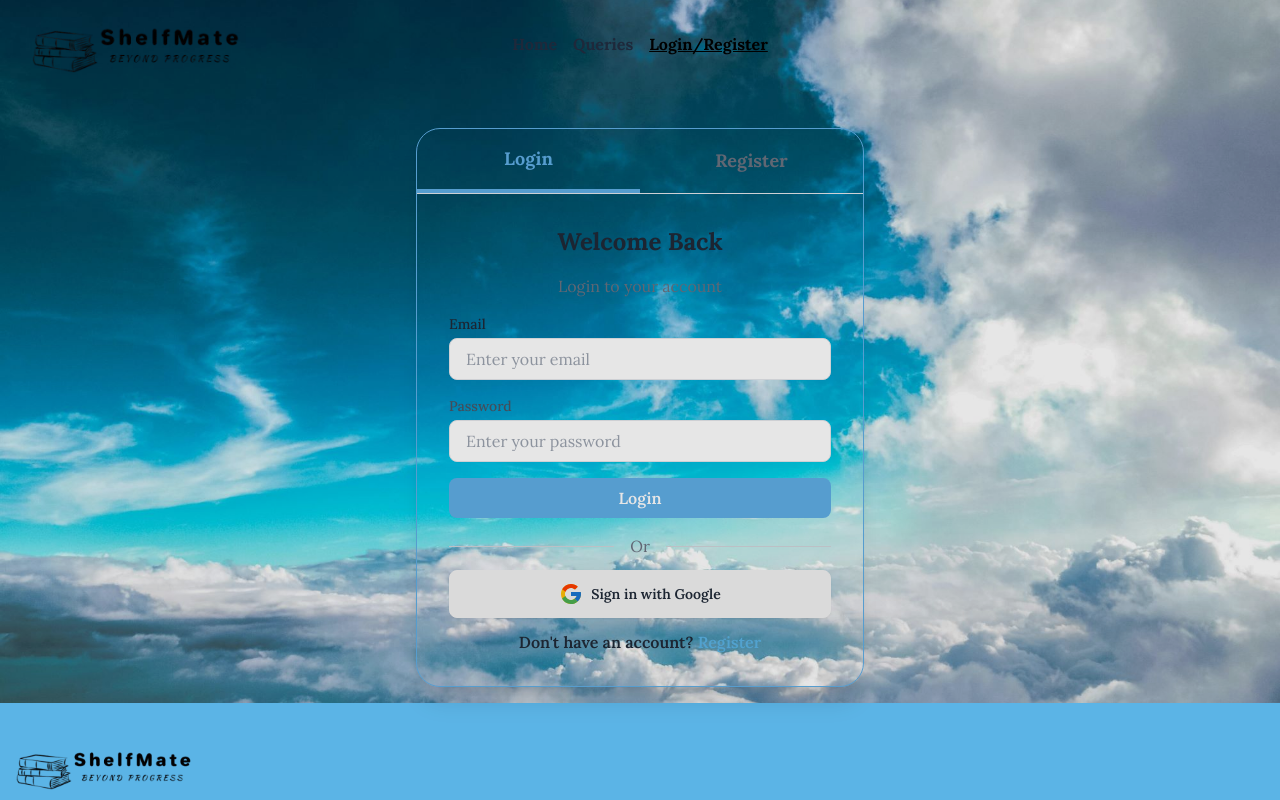
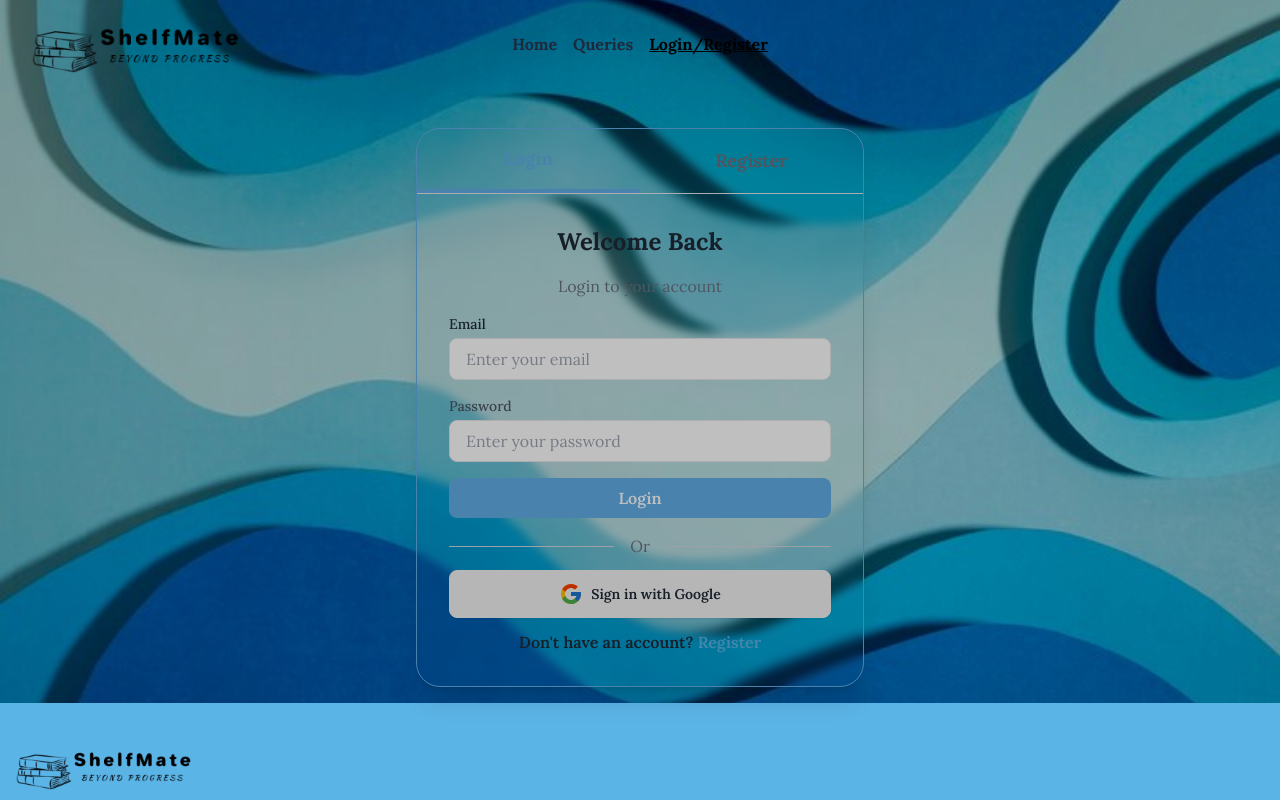
Before and after one commit to AyeshaFerdous/shelfMate, a React (Vite) app in the folder Client/: page /login in a window 1280 px wide. Shown: the top 800 px of the page. Built offline with nearby package versions, Linux system fonts and the light colour scheme; no server answers.

Commit message:
change the login page background

```diff
--- a/Client/src/Authentication/LoginRegister.jsx
+++ b/Client/src/Authentication/LoginRegister.jsx
@@ -3,7 +3,7 @@ import { useContext, useState } from "react";
 import { FaEye, FaEyeSlash } from "react-icons/fa";
 import { FcGoogle } from "react-icons/fc";
 import { Link, useNavigate } from "react-router-dom";
-import bgLogin from '../assets/sky.jpg'
+import bgLogin from '../assets/bg2.jpg';
 import auth from "../Firebase/firebase.config";
 
 
@@ -88,8 +88,8 @@ const LoginRegister = () => {
 
 
   return (
-    <div className="flex flex-col lg:flex-row items-center justify-center p-4 bg-no-repeat bg-cover bg-center brightness-90" style={{backgroundImage: `url(${bgLogin})`}}>
-      <div className="bg-transparent shadow-xl rounded-3xl mt-28 w-full max-w-md overflow-hidden border border-[#60aee6]">
+    <div className="flex flex-col lg:flex-row items-center justify-center p-4 bg-no-repeat bg-cover bg-center brightness-75" style={{backgroundImage: `url(${bgLogin})`}}>
+      <div className="bg-transparent shadow-xl rounded-3xl mt-28 w-full max-w-md overflow-hidden border border-[#60aee6] backdrop-blur-sm">
         <div className="flex justify-center border-b">
           <button
             onClick={() => setIsLogin(true)}
@@ -113,7 +113,7 @@ const LoginRegister = () => {
           </button>
         </div>
 
-        <div className="p-8">
+        <div className="p-8 ">
           {isLogin ? (
             <div>
               <form onSubmit={handleSubmit} className="space-y-4">
```
Also changed, not shown: Client/src/assets/bg2.jpg (added).
